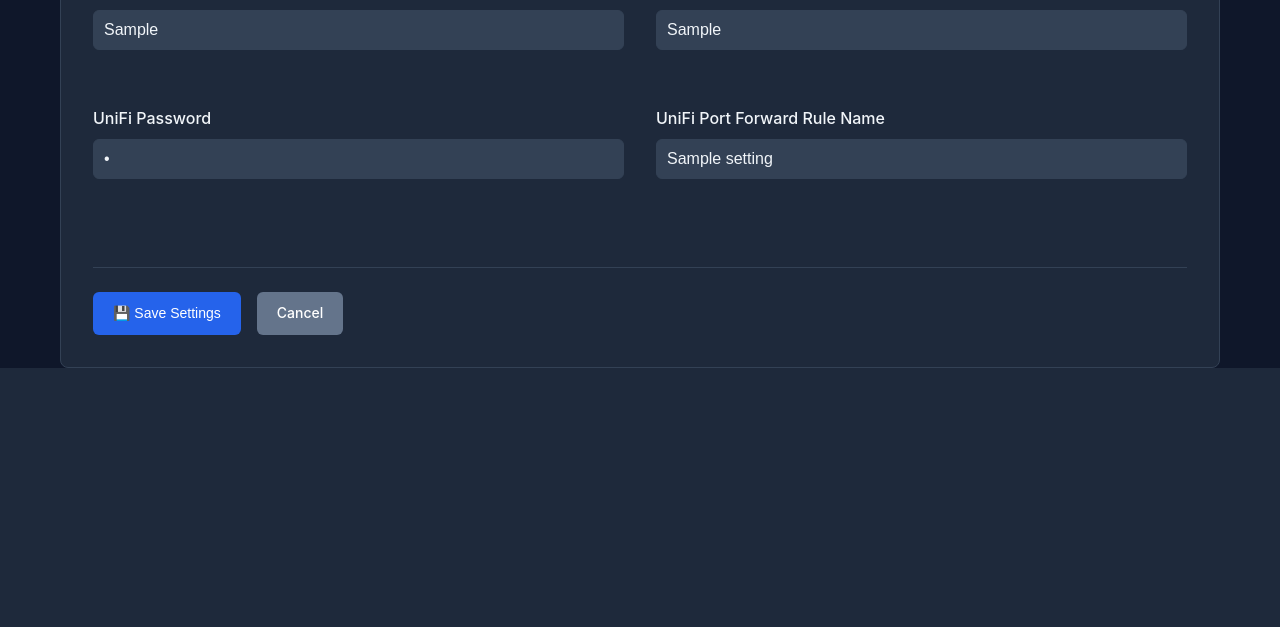
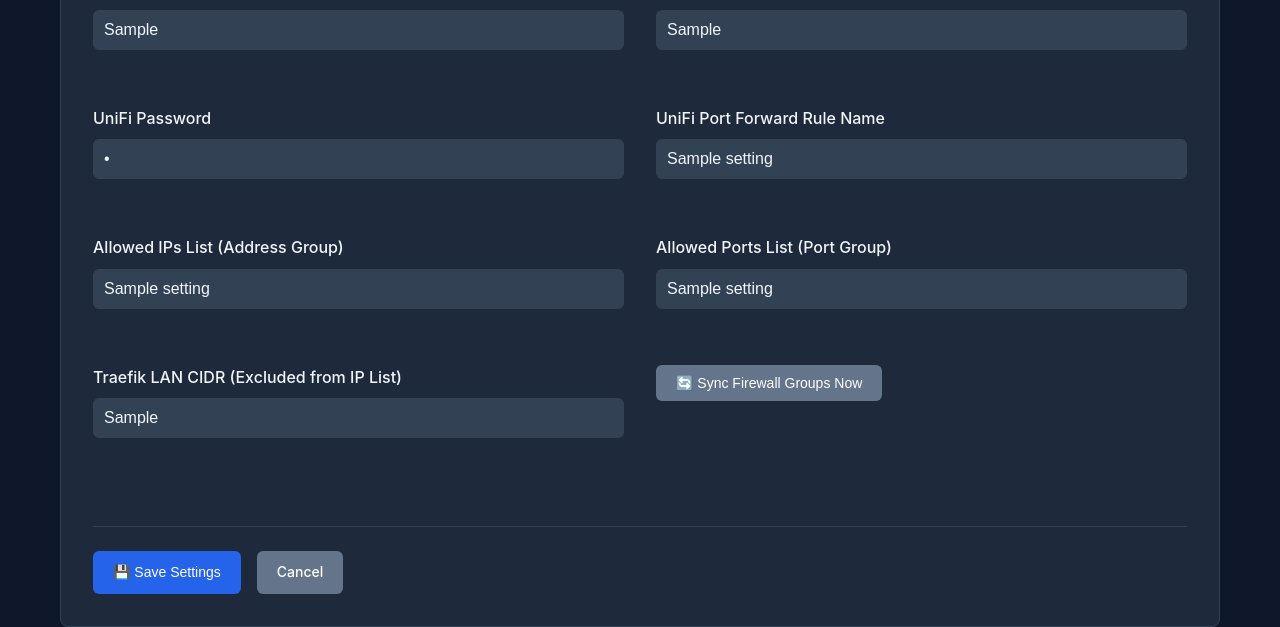
Before and after one commit to m1ckyb/Traefik-Route-Control, a Flask app: template templates/settings.html in a window 1280 px wide. Shown: the part 1607-2234 px from the top of the page. Before the commit the page ends 1975 px from the top, so only its background shows below. Run offline with Flask 3, Linux system fonts and the light colour scheme; the template is opened without the code that fills it: most values are stand-ins (such as "Sample title", 1, 10 or a date in 2020).

Commit message:
Add UniFi firewall group sync and settings integration
Introduces logic to sync UniFi firewall IP and port groups based on active services, with cache and verification. Adds new UniFi group and LAN CIDR settings to onboarding and settings pages, and provides a UI button and API endpoint to trigger firewall group sync. Refactors UniFi session handling for efficiency and reliability during service enable/disable operations.

```diff
--- a/main.py
+++ b/main.py
@@ -13,6 +13,8 @@ import secrets
 import time
 import base64
 import hashlib
+import ipaddress
+import socket
 from functools import wraps
 from dotenv import load_dotenv
 from flask import Flask, jsonify, render_template, request, redirect, url_for, flash, session, has_request_context
@@ -203,7 +205,7 @@ def get_public_ip():
     except:
         return "Unknown"
 
-def check_port_open(port):
+def check_port_open(port, session=None, base_url=None):
     """
     Check if a port is open by verifying the UniFi firewall rule status.
 
@@ -222,7 +224,7 @@ def check_port_open(port):
     """
     try:
         # Check if the UniFi rule is enabled with the correct port
-        rule_info = check_unifi_rule()
+        rule_info = check_unifi_rule(session=session, base_url=base_url)
 
         if rule_info is None:
             # Firewall control is disabled or not configured
@@ -383,9 +385,228 @@ def update_hass(state, service_name="Service", hass_entity_id=None):
     except Exception as e:
         print(f"❌ HA Connection Failed: {e}")
 
+# Global cache for UniFi status to prevent API spamming
+UNIFI_STATUS_CACHE = {
+    "timestamp": 0,
+    "data": None,
+    "ttl": 60  # seconds
+}
+
+def invalidate_unifi_cache():
+    UNIFI_STATUS_CACHE["timestamp"] = 0
+
+def logout_unifi(session, base_url):
+    try:
+        session.post(f"{base_url}/api/auth/logout", timeout=2)
+    except:
+        pass
+
+def login_unifi_with_retry(session, base_url, username, password):
+    """Logs into UniFi with retry logic for rate limits."""
+    for attempt in range(3):
+        try:
+            resp = session.post(f"{base_url}/api/auth/login", json={"username": username, "password": password}, timeout=10)
+            if resp.status_code == 200:
+                return resp
+            elif resp.status_code == 429:
+                if attempt < 2:
+                    wait_time = 2 * (attempt + 1)
+                    print(f"   ⚠️ UniFi Rate Limit (429). Retrying in {wait_time}s...")
+                    time.sleep(wait_time)
+                    continue
+            return resp
+        except Exception as e:
+            if attempt == 2:
+                print(f"❌ UniFi Connection Error: {e}")
+                return None
+            time.sleep(1)
+    return None
+
+def sync_unifi_groups(session=None, base_url=None):
+    """
+    Syncs active service IPs and Ports to UniFi Firewall Groups.
+    """
+    # Check if configured
+    ip_group_name = get_setting("UNIFI_IP_GROUP_NAME", required=False)
+    port_group_name = get_setting("UNIFI_PORT_GROUP_NAME", required=False)
+    traefik_lan = get_setting("TRAEFIK_LAN_CIDR", required=False)
+
+    if not ip_group_name or not port_group_name:
+        return
+
+    print("🔹 Syncing UniFi Firewall Groups...")
+
+    # 1. Calculate desired state from enabled services
+    services = db.get_all_services()
+    desired_ips = set()
+    desired_ports = set()
+
+    for service in services:
+        if service['enabled']:
+            try:
+                # Parse target URL to get IP and Port
+                parsed = urlparse(service['target_url'])
+                if not parsed.netloc:
+                    continue
+
+                hostname = parsed.hostname
+                port = parsed.port
+
+                # Default ports
+                if not port:
+                    if parsed.scheme == 'http': port = 80
+                    elif parsed.scheme == 'https': port = 443
+
+                if hostname and port:
+                    # Resolve hostname to IP
+                    ip = socket.gethostbyname(hostname)
+
+                    # Check if IP is in Traefik LAN (exclude if so)
+                    in_lan = False
+                    if traefik_lan:
+                        try:
+                            if ipaddress.ip_address(ip) in ipaddress.ip_network(traefik_lan):
+                                in_lan = True
+                        except:
+                            pass
+
+                    if not in_lan:
+                        desired_ips.add(ip)
+                        desired_ports.add(str(port))
+            except Exception as e:
+                print(f"   ⚠️ Error parsing service {service['name']}: {e}")
+
+    # 2. Update UniFi
+    own_session = False
+    if session is None:
+        unifi_host = get_setting("UNIFI_HOST")
+        unifi_user = get_setting("UNIFI_USER")
+        unifi_pass = get_setting("UNIFI_PASS")
+
+        if not all([unifi_host, unifi_user, unifi_pass]):
+            return
+
+        base_url = f"https://{unifi_host}"
+        session = requests.Session()
+        session.verify = False
+        own_session = True
+
+    try:
+        if own_session:
+            # Login
+            resp = login_unifi_with_retry(session, base_url, unifi_user, unifi_pass)
+
+            if not resp or resp.status_code != 200:
+                if resp:
+                    print(f"❌ UniFi Login Failed: HTTP {resp.status_code}")
+                return
+
+            csrf_token = resp.headers.get("x-csrf-token")
+            if csrf_token:
+                session.headers.update({"X-CSRF-Token": csrf_token})
+
+        # Ensure headers are prepared for PUT requests
+        headers = {}
+        if session.headers.get("X-CSRF-Token"):
+            headers["X-CSRF-Token"] = session.headers.get("X-CSRF-Token")
+
+        # Get Firewall Groups
+        resp = session.get(f"{base_url}/proxy/network/api/s/default/rest/firewallgroup", timeout=10)
+        groups = resp.json().get("data", [])
+
+        # Update IP Group
+        ip_group = next((g for g in groups if g.get("name") == ip_group_name), None)
+        if ip_group:
+            # UniFi GET returns 'members', but PUT expects 'group_members'
+            current_members = set(ip_group.get("members", []) or ip_group.get("group_members", []))
+            if current_members != desired_ips:
+                # Construct payload based on Art-of-WiFi client structure
+                payload = {
+                    "_id": ip_group["_id"],
+                    "name": ip_group["name"],
+                    "group_type": ip_group["group_type"],
+                    "group_members": list(desired_ips)
+                }
+                if "site_id" in ip_group:
+                    payload["site_id"] = ip_group["site_id"]
+
+                resp = session.put(f"{base_url}/proxy/network/api/s/default/rest/firewallgroup/{ip_group['_id']}", json=payload, headers=headers)
+                if resp.status_code == 200:
+                    print(f"   Updated IP Group '{ip_group_name}': {list(desired_ips)}")
+                    # Verification with retry for eventual consistency
+                    verified = False
+                    for attempt in range(3):
+                        time.sleep(2) # Wait for propagation
+                        verify_resp = session.get(f"{base_url}/proxy/network/api/s/default/rest/firewallgroup/{ip_group['_id']}")
+                        if verify_resp.status_code == 200:
+                            verified_data = verify_resp.json().get("data", [{}])[0]
+                            current_members_after_update = set(verified_data.get("members", []) or verified_data.get("group_members", []))
+                            if current_members_after_update == desired_ips:
+                                print(f"   ✅ Verification: Group now contains {list(desired_ips)}")
+                                verified = True
+                                break
+                            else:
+                                print(f"   ⚠️ Verification attempt {attempt + 1}/3 failed: Group members do not match desired state.")
+                        else:
+                            print(f"   ⚠️ Verification attempt {attempt + 1}/3 failed: Could not fetch group details (HTTP {verify_resp.status_code}).")
+                    if not verified:
+                        print(f"   ❌ Verification failed for IP Group '{ip_group_name}' after multiple attempts.")
+                else:
+                    print(f"   ❌ Failed to update IP Group '{ip_group_name}': {resp.status_code} - {resp.text}")
+        else:
+            print(f"   ⚠️ Warning: IP Group '{ip_group_name}' not found in UniFi")
+
+        # Update Port Group
+        port_group = next((g for g in groups if g.get("name") == port_group_name), None)
+        if port_group:
+            # UniFi GET returns 'members', but PUT expects 'group_members'
+            current_members = set(port_group.get("members", []) or port_group.get("group_members", []))
+            if current_members != desired_ports:
+                # Construct payload based on Art-of-WiFi client structure
+                payload = {
+                    "_id": port_group["_id"],
+                    "name": port_group["name"],
+                    "group_type": port_group["group_type"],
+                    "group_members": list(desired_ports)
+                }
+                if "site_id" in port_group:
+                    payload["site_id"] = port_group["site_id"]
+
+                resp = session.put(f"{base_url}/proxy/network/api/s/default/rest/firewallgroup/{port_group['_id']}", json=payload, headers=headers)
+                if resp.status_code == 200:
+                    print(f"   Updated Port Group '{port_group_name}': {list(desired_ports)}")
+                    # Verification with retry for eventual consistency
+                    verified = False
+                    for attempt in range(3):
+                        time.sleep(2) # Wait for propagation
+                        verify_resp = session.get(f"{base_url}/proxy/network/api/s/default/rest/firewallgroup/{port_group['_id']}")
+                        if verify_resp.status_code == 200:
+                            verified_data = verify_resp.json().get("data", [{}])[0]
+                            current_members_after_update = set(verified_data.get("members", []) or verified_data.get("group_members", []))
+                            if current_members_after_update == desired_ports:
+                                print(f"   ✅ Verification: Group now contains {list(desired_ports)}")
+                                verified = True
+                                break
+                            else:
+                                print(f"   ⚠️ Verification attempt {attempt + 1}/3 failed: Group members do not match desired state.")
+                        else:
+                            print(f"   ⚠️ Verification attempt {attempt + 1}/3 failed: Could not fetch group details (HTTP {verify_resp.status_code}).")
+                    if not verified:
+                        print(f"   ❌ Verification failed for Port Group '{port_group_name}' after multiple attempts.")
+                else:
+                    print(f"   ❌ Failed to update Port Group '{port_group_name}': {resp.status_code} - {resp.text}")
+        else:
+            print(f"   ⚠️ Warning: Port Group '{port_group_name}' not found in UniFi")
+
+    except Exception as e:
+        print(f"❌ Error syncing UniFi groups: {e}")
+    finally:
+        if own_session:
+            logout_unifi(session, base_url)
+
 # ================= UNIFI LOGIC =================
 
-def check_unifi_rule():
+def check_unifi_rule(session=None, base_url=None):
     """Reads the current status of the UniFi Port Forward rule.
 
     Returns:
@@ -397,24 +618,33 @@ def check_unifi_rule():
     if firewall_type == "none":
         return None
 
-    unifi_host = get_setting("UNIFI_HOST", required=False)
-    unifi_user = get_setting("UNIFI_USER", required=False)
-    unifi_pass = get_setting("UNIFI_PASS", required=False)
+    # Check cache first
+    if time.time() - UNIFI_STATUS_CACHE["timestamp"] < UNIFI_STATUS_CACHE["ttl"]:
+        return UNIFI_STATUS_CACHE["data"]
+
     unifi_rule_name = get_setting("UNIFI_RULE_NAME", required=False)
 
-    if not all([unifi_host, unifi_user, unifi_pass, unifi_rule_name]):
+    if not unifi_rule_name:
         return None
 
-    base_url = f"https://{unifi_host}"
-    session = requests.Session()
-    session.verify = False
+    own_session = False
+    if session is None:
+        unifi_host = get_setting("UNIFI_HOST", required=False)
+        unifi_user = get_setting("UNIFI_USER", required=False)
+        unifi_pass = get_setting("UNIFI_PASS", required=False)
+        if not all([unifi_host, unifi_user, unifi_pass]):
+            return None
+        base_url = f"https://{unifi_host}"
+        session = requests.Session()
+        session.verify = False
+        own_session = True
 
     try:
-        # Login
-        login_data = {"username": unifi_user, "password": unifi_pass}
-        resp = session.post(f"{base_url}/api/auth/login", json=login_data, timeout=5)
-        if resp.status_code != 200:
-            return None # Login failed
+        if own_session:
+            # Login
+            resp = login_unifi_with_retry(session, base_url, unifi_user, unifi_pass)
+            if not resp or resp.status_code != 200:
+                return None # Login failed
 
         # Fetch Rules
         pf_url = f"{base_url}/proxy/network/api/s/default/rest/portforward"
@@ -432,16 +662,24 @@ def check_unifi_rule():
                 except (ValueError, TypeError):
                     # If conversion fails, log and leave as None
                     print(f"⚠️ Warning: Invalid port value '{dst_port}' in UniFi rule")
-            return {
+
+            result = {
                 "enabled": target_rule["enabled"],
                 "port": port
             }
-        return None # Rule not found
+
+            # Update cache
+            UNIFI_STATUS_CACHE["data"] = result
+            UNIFI_STATUS_CACHE["timestamp"] = time.time()
+            return result
 
     except Exception:
         return None # Connection error
-
-def toggle_unifi(enable_rule, forward_port=None):
+    finally:
+        if own_session:
+            logout_unifi(session, base_url)
+
+def toggle_unifi(enable_rule, forward_port=None, session=None, base_url=None):
     """
     Logs into UDM Pro and toggles the Port Forwarding Rule.
 
@@ -449,37 +687,48 @@ def toggle_unifi(enable_rule, forward_port=None):
         enable_rule: Boolean to enable/disable the rule
         forward_port: Optional port number to update in the rule
     """
+    # Invalidate cache since we are changing state
+    invalidate_unifi_cache()
+
     # Check if firewall control is enabled
     firewall_type = get_setting("FIREWALL_TYPE", required=False)
     if firewall_type == "none":
         print("⚠️ Firewall control disabled, skipping firewall control")
         return True
 
-    unifi_host = get_setting("UNIFI_HOST", required=False)
-    unifi_user = get_setting("UNIFI_USER", required=False)
-    unifi_pass = get_setting("UNIFI_PASS", required=False)
     unifi_rule_name = get_setting("UNIFI_RULE_NAME", required=False)
 
-    if not all([unifi_host, unifi_user, unifi_pass, unifi_rule_name]):
+    if not unifi_rule_name:
         print("⚠️ UniFi settings not configured, skipping firewall control")
         return True
 
-    base_url = f"https://{unifi_host}"
-    session = requests.Session()
-    session.verify = False
-
-    print(f"🔹 Connecting to UniFi Controller ({unifi_host})...")
+    own_session = False
+    if session is None:
+        unifi_host = get_setting("UNIFI_HOST", required=False)
+        unifi_user = get_setting("UNIFI_USER", required=False)
+        unifi_pass = get_setting("UNIFI_PASS", required=False)
+
+        if not all([unifi_host, unifi_user, unifi_pass]):
+            print("⚠️ UniFi settings not configured, skipping firewall control")
+            return True
+
+        base_url = f"https://{unifi_host}"
+        session = requests.Session()
+        session.verify = False
+        own_session = True
+        print(f"🔹 Connecting to UniFi Controller ({unifi_host})...")
 
     try:
-        login_data = {"username": unifi_user, "password": unifi_pass}
-        resp = session.post(f"{base_url}/api/auth/login", json=login_data, timeout=10)
-
-        if resp.status_code != 200:
-            print(f"❌ UniFi Login Failed: HTTP {resp.status_code}")
-            return False
-
-        csrf_token = resp.headers.get("x-csrf-token")
-        headers = {"X-CSRF-Token": csrf_token} if csrf_token else {}
+        if own_session:
+            resp = login_unifi_with_retry(session, base_url, unifi_user, unifi_pass)
+
+            if not resp or resp.status_code != 200:
+                if resp: print(f"❌ UniFi Login Failed: HTTP {resp.status_code}")
+                return False
+
+            csrf_token = resp.headers.get("x-csrf-token")
+            if csrf_token:
+                session.headers.update({"X-CSRF-Token": csrf_token})
 
     except Exception as e:
         print(f"❌ UniFi Connection Error: {e}")
@@ -522,7 +771,7 @@ def toggle_unifi(enable_rule, forward_port=None):
 
     try:
         rule_id = target_rule["_id"]
-        resp = session.put(f"{pf_url}/{rule_id}", json=target_rule, headers=headers, timeout=10)
+        resp = session.put(f"{pf_url}/{rule_id}", json=target_rule, timeout=10)
 
         if resp.status_code == 200:
             print(f"✅ UniFi Rule '{unifi_rule_name}' updated: {', '.join(changes)}.")
@@ -533,6 +782,9 @@ def toggle_unifi(enable_rule, forward_port=None):
     except Exception as e:
         print(f"❌ Error updating rule: {e}")
         return False
+    finally:
+        if own_session:
+            logout_unifi(session, base_url)
 
 # Default Cloudflare Origin Rule action type
 DEFAULT_ORIGIN_ACTION = "route"
@@ -641,12 +893,30 @@ def turn_off_service(service_id):
     r.delete(f"traefik/http/routers/{router_name}/tls/certResolver")
     r.delete(f"traefik/http/services/{service_name}/loadbalancer/servers/0/url")
 
+    # Prepare UniFi Session for multiple operations
+    unifi_session = None
+    unifi_base_url = None
+    unifi_host = get_setting("UNIFI_HOST", required=False)
+    unifi_user = get_setting("UNIFI_USER", required=False)
+    unifi_pass = get_setting("UNIFI_PASS", required=False)
+
+    if all([unifi_host, unifi_user, unifi_pass]):
+        unifi_base_url = f"https://{unifi_host}"
+        unifi_session = requests.Session()
+        unifi_session.verify = False
+        print(f"🔹 Connecting to UniFi Controller ({unifi_host})...")
+        resp = login_unifi_with_retry(unifi_session, unifi_base_url, unifi_user, unifi_pass)
+        if resp and resp.status_code == 200:
+            csrf_token = resp.headers.get("x-csrf-token")
+            if csrf_token:
+                unifi_session.headers.update({"X-CSRF-Token": csrf_token})
+
     remaining_count = count_active_routers()
     print(f"   Active routers remaining: {remaining_count}")
 
     if remaining_count == 0:
         print("   No other services active. Closing firewall...")
-        toggle_unifi(False)
+        toggle_unifi(False, session=unifi_session, base_url=unifi_base_url)
     else:
         print("   ⚠️ Other services are still active. Firewall will remain OPEN.")
 
@@ -705,6 +975,12 @@ def turn_off_service(service_id):
     # Update database - clear hostname and port
     db.update_service_status(service_id, False, None, None)
 
+    # Sync UniFi Groups (remove this service's IP/Port if not used by others)
+    sync_unifi_groups(session=unifi_session, base_url=unifi_base_url)
+
+    if unifi_session:
+        logout_unifi(unifi_session, unifi_base_url)
+
     print(f"✅ {service['name']} ACCESS DISABLED.\n")
     return {"message": f"{service['name']} disabled successfully"}
 
@@ -734,6 +1010,24 @@ def turn_on_service(service_id):
     if len(active_service_ports) > 1:
         print(f"⚠️ Warning: Multiple different ports detected across active services: {active_service_ports}")
         print(f"   This may indicate a configuration issue. Using port from {active_service_with_port['name']}")
+
+    # Prepare UniFi Session for multiple operations
+    unifi_session = None
+    unifi_base_url = None
+    unifi_host = get_setting("UNIFI_HOST", required=False)
+    unifi_user = get_setting("UNIFI_USER", required=False)
+    unifi_pass = get_setting("UNIFI_PASS", required=False)
+
+    if all([unifi_host, unifi_user, unifi_pass]):
+        unifi_base_url = f"https://{unifi_host}"
+        unifi_session = requests.Session()
+        unifi_session.verify = False
+        print(f"🔹 Connecting to UniFi Controller ({unifi_host})...")
+        resp = login_unifi_with_retry(unifi_session, unifi_base_url, unifi_user, unifi_pass)
+        if resp and resp.status_code == 200:
+            csrf_token = resp.headers.get("x-csrf-token")
+            if csrf_token:
+                unifi_session.headers.update({"X-CSRF-Token": csrf_token})
 
     # Use existing port if available, otherwise generate new one
     if active_service_with_port:
@@ -745,7 +1039,7 @@ def turn_on_service(service_id):
         active_service_port = generate_random_port()
         print(f"   Generated new random port: {active_service_port}")
         # Update UniFi with the new port only if we're generating a new one
-        if not toggle_unifi(True, active_service_port):
+        if not toggle_unifi(True, active_service_port, session=unifi_session, base_url=unifi_base_url):
             print("⚠️ Warning: UniFi update failed, but proceeding with other steps...")
 
     random_port = active_service_port  # Use the shared port
@@ -862,10 +1156,16 @@ def turn_on_service(service_id):
     # Update database with hostname and port
     db.update_service_status(service_id, True, full_hostname, random_port)
 
+    # Sync UniFi Groups (add this service's IP/Port)
+    sync_unifi_groups(session=unifi_session, base_url=unifi_base_url)
+
     # Check if port is open (brief delay to allow firewall rule to propagate)
     print("🔹 Verifying port accessibility...")
     time.sleep(1)  # Brief 1-second delay to allow firewall rule to propagate
-    port_check = check_port_open(random_port)
+    port_check = check_port_open(random_port, session=unifi_session, base_url=unifi_base_url)
+
+    if unifi_session:
+        logout_unifi(unifi_session, unifi_base_url)
 
     port_open = port_check.get("open")
     if port_open is True:
@@ -1817,6 +2117,15 @@ def api_turn_off_all():
             results.append(result)
     return jsonify({"results": results})
 
+@app.route('/api/sync-firewall', methods=['POST'])
+@api_key_or_login_required
+def api_sync_firewall():
+    try:
+        sync_unifi_groups()
+        return jsonify({"message": "Firewall sync triggered"})
+    except Exception as e:
+        return jsonify({"error": str(e)}), 500
+
 # Legacy API endpoints for backward compatibility
 @app.route('/api/turn_on', methods=['POST'])
 @api_key_or_login_required
--- a/templates/settings.html
+++ b/templates/settings.html
@@ -117,6 +117,31 @@
                        value="{{ settings.get('UNIFI_RULE_NAME', '') }}"
                        placeholder="External">
             </div>
+
+            <div class="form-group">
+                <label for="UNIFI_IP_GROUP_NAME">Allowed IPs List (Address Group)</label>
+                <input type="text" id="UNIFI_IP_GROUP_NAME" name="UNIFI_IP_GROUP_NAME"
+                       value="{{ settings.get('UNIFI_IP_GROUP_NAME', '') }}"
+                       placeholder="VLAN 50 Allowed IPs">
+            </div>
+
+            <div class="form-group">
+                <label for="UNIFI_PORT_GROUP_NAME">Allowed Ports List (Port Group)</label>
+                <input type="text" id="UNIFI_PORT_GROUP_NAME" name="UNIFI_PORT_GROUP_NAME"
+                       value="{{ settings.get('UNIFI_PORT_GROUP_NAME', '') }}"
+                       placeholder="VLAN 50 Allowed Ports">
+            </div>
+
+            <div class="form-group">
+                <label for="TRAEFIK_LAN_CIDR">Traefik LAN CIDR (Excluded from IP List)</label>
+                <input type="text" id="TRAEFIK_LAN_CIDR" name="TRAEFIK_LAN_CIDR"
+                       value="{{ settings.get('TRAEFIK_LAN_CIDR', '') }}"
+                       placeholder="192.168.50.0/24">
+            </div>
+
+            <div class="form-group">
+                <button type="button" class="btn btn-secondary" onclick="syncFirewall()">🔄 Sync Firewall Groups Now</button>
+            </div>
         </div>
 
         <div class="form-actions">
@@ -148,5 +173,16 @@ function toggleFirewallSettings() {
         unifiSettings.style.display = 'none';
     }
 }
+
+function syncFirewall() {
+    if(confirm('Force sync UniFi firewall groups?')) {
+        fetch('/api/sync-firewall', { method: 'POST' })
+            .then(response => response.json())
+            .then(data => {
+                if(data.error) alert('Error: ' + data.error);
+                else alert('Sync triggered. Check logs for details.');
+            });
+    }
+}
 </script>
 {% endblock %}
```
Also changed, not shown: templates/onboarding.html (+21 -0 lines).
